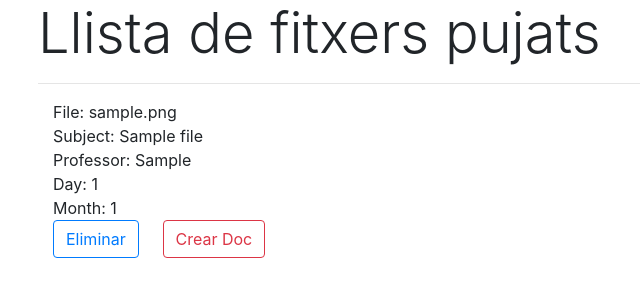
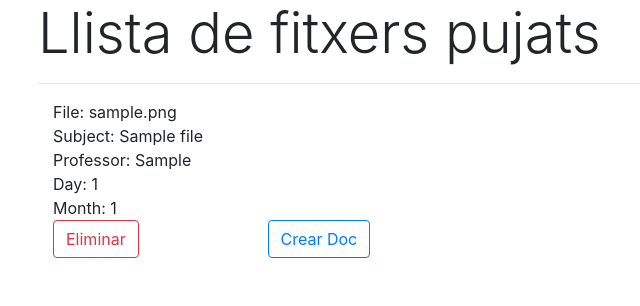
Before and after one commit to victe19/TNA, a Django app: template mysite/templates/file_list.html in a window 1280 px wide. Shown: the part 133-439 px from the top of the page, without its empty margins (62-702 px from the left). Run offline with Django 3.2, Linux system fonts and the light colour scheme; the template is opened without the code that fills it: values that come from a table or form of the project are taken from there, others are empty; tables that the repository leaves empty hold one stand-in row (values such as "Sample post"); parts of the project's set-up code (start-up, migrations or seed data) failed here and were passed over; some libraries are stand-ins or nearby versions.

Commit message:
roger la caga 2
els botons estaban al reves

```diff
--- a/mysite/templates/file_list.html
+++ b/mysite/templates/file_list.html
@@ -15,16 +15,16 @@
                 <div class="col">
 
                         <td>
-                            <form style="width: 10%; display: inline-block;" method="post" action="{% url 'delete_file' file.pk %}">
+                            <form style="width: 20%; display: inline-block;" method="post" action="{% url 'delete_file' file.pk %}">
                                 {% csrf_token %}
-                                <button title="Delete File" type="submit" class="btn btn-outline-primary "> Eliminar
+                                <button title="Delete File" type="submit" class="btn btn-outline-danger "> Eliminar
                                 </button>
                             </form>
                         </td>
                         <td class="ml-5">
-                            <form style="width: 10%; display: inline-block;" method="get" action="{% url 'start' file.pk %}">
+                            <form style="width: 20%; display: inline-block;" method="get" action="{% url 'start' file.pk %}">
                                 {% csrf_token %}
-                                <button title="Get the transcribed file" type="submit" class="btn  btn-outline-danger">Crear Doc
+                                <button title="Get the transcribed file" type="submit" class="btn btn-outline-primary ">Crear Doc
                                 </button>
                             </form>
                         </td>
```
